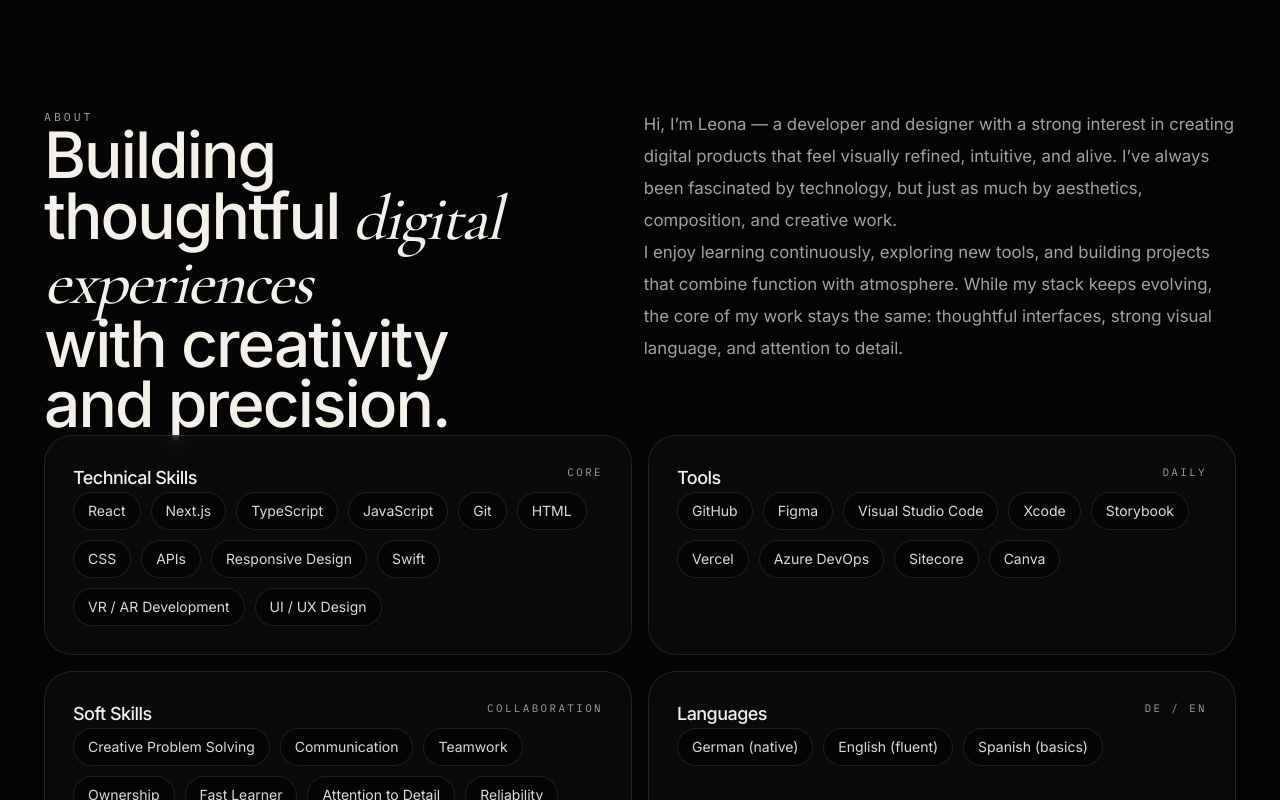
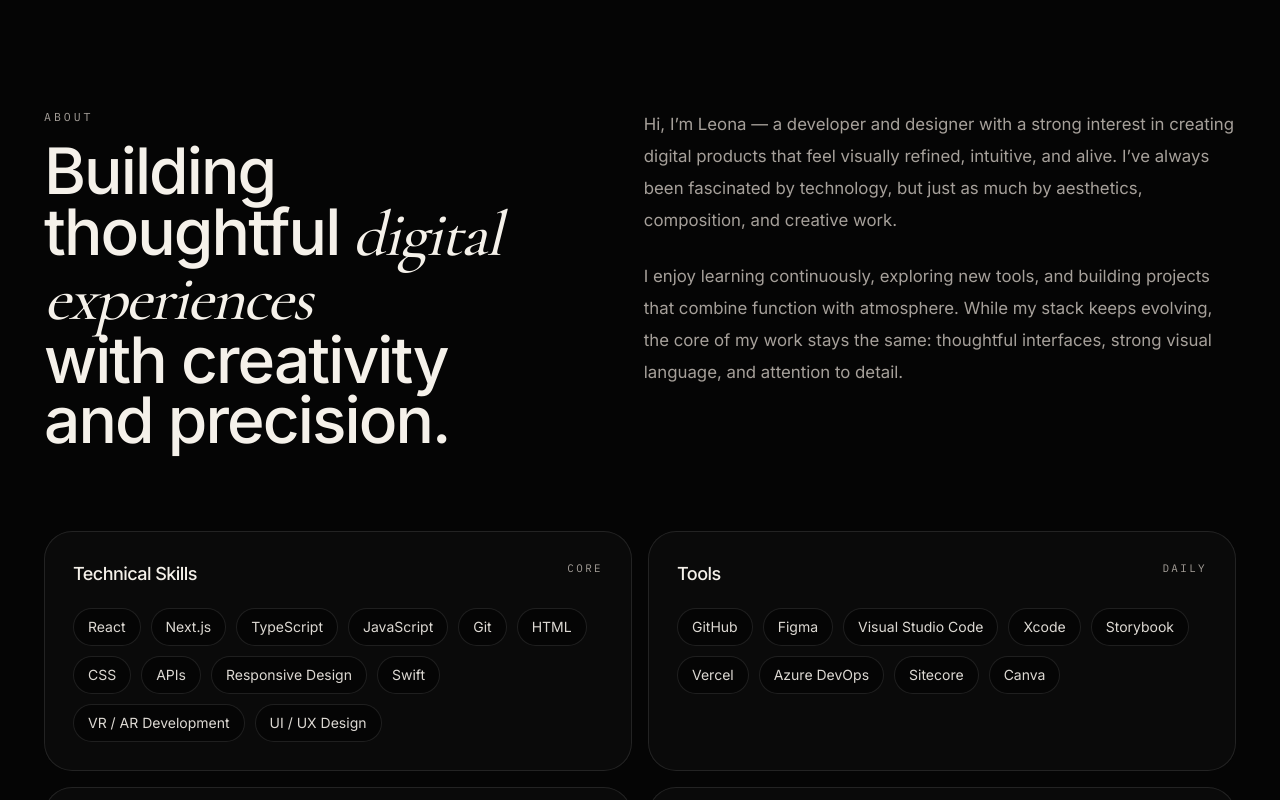
Before and after one commit to leonajosephine/modern-portfolio, a Next.js app: page / in a window 1280 px wide. Shown: the part 820-1620 px from the top of the page. Built offline with nearby package versions, Linux system fonts and the light colour scheme.

Commit message:
feat: update globals for zebra striping and fix default override error

```diff
--- a/app/globals.css
+++ b/app/globals.css
@@ -18,6 +18,10 @@
   --shadow: rgba(0, 0, 0, 0.35);
 
   --container: 1240px;
+
+  /* Alternative section colors */
+  --alt-bg: #0d0d0d; /* Alternative background */
+  --alt-text: #e7ddcf; /* Alternative text/foreground */
 }
 
 [data-theme="light"] {
@@ -33,6 +37,10 @@
 
   --border: rgba(0, 0, 0, 0.08);
   --shadow: rgba(0, 0, 0, 0.08);
+
+  /* Alternative section colors for light theme */
+  --alt-bg: #ede9e2;
+  --alt-text: #2d2925;
 }
 
 [data-theme="sunset"] {
@@ -48,6 +56,10 @@
 
   --border: rgba(255, 220, 210, 0.14);
   --shadow: rgba(0, 0, 0, 0.32);
+
+  /* Alternative section colors for sunset theme */
+  --alt-bg: #22152d;
+  --alt-text: #ffb38a;
 }
 
 [data-theme="ocean"] {
@@ -63,16 +75,10 @@
 
   --border: rgba(185, 231, 255, 0.14);
   --shadow: rgba(0, 0, 0, 0.3);
-}
 
-*,
-*::before,
-*::after {
-  box-sizing: border-box;
-}
-
-* {
-  margin: 0;
+  /* Alternative section colors for ocean theme */
+  --alt-bg: #0d1e2b;
+  --alt-text: #b9e7ff;
 }
 
 html {
@@ -142,6 +148,16 @@ a {
     @apply border-border;
   }
 
+  *,
+  *::before,
+  *::after {
+    box-sizing: border-box;
+  }
+
+  * {
+    margin: 0;
+  }
+
   body {
     @apply bg-background text-foreground;
   }
```
